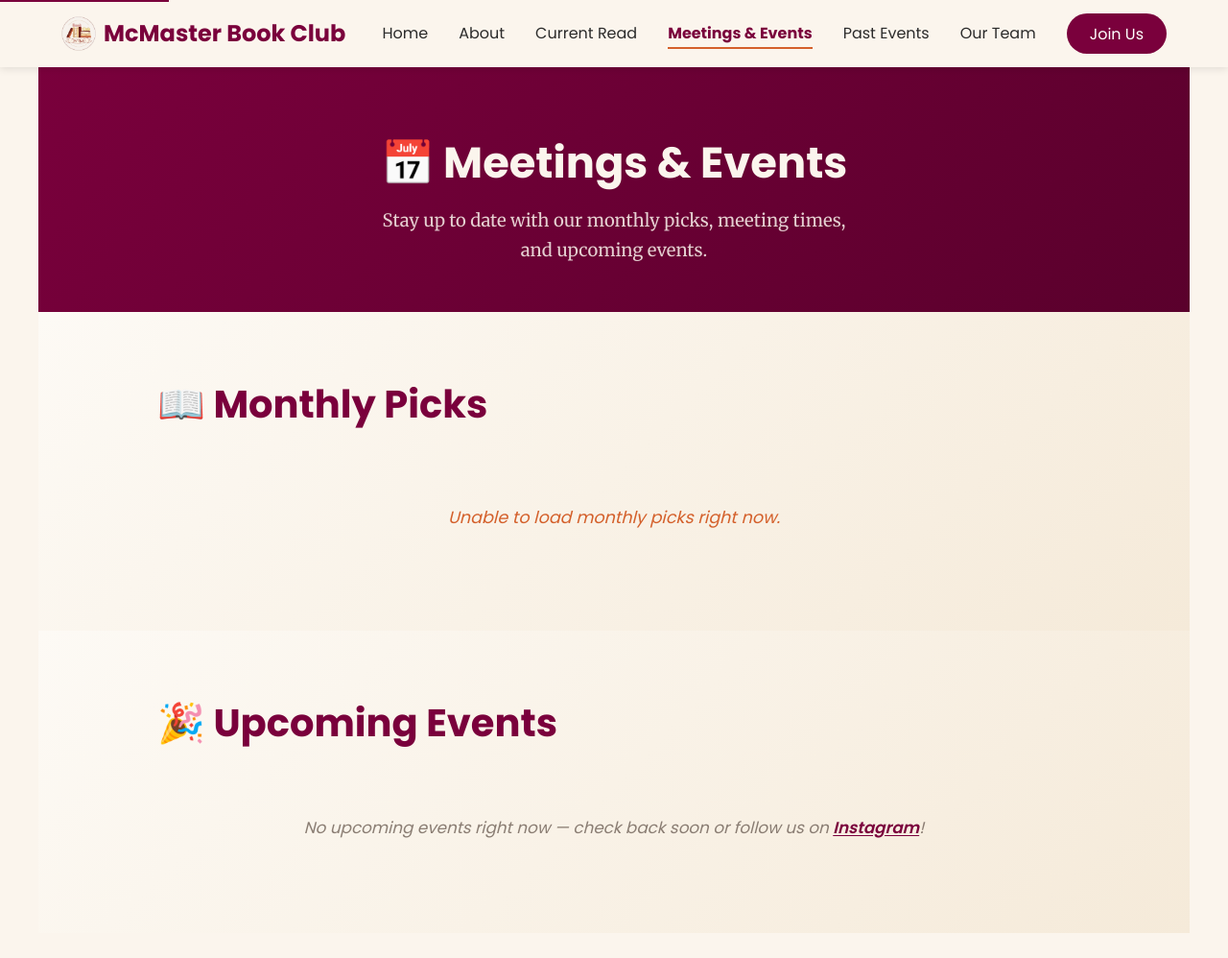
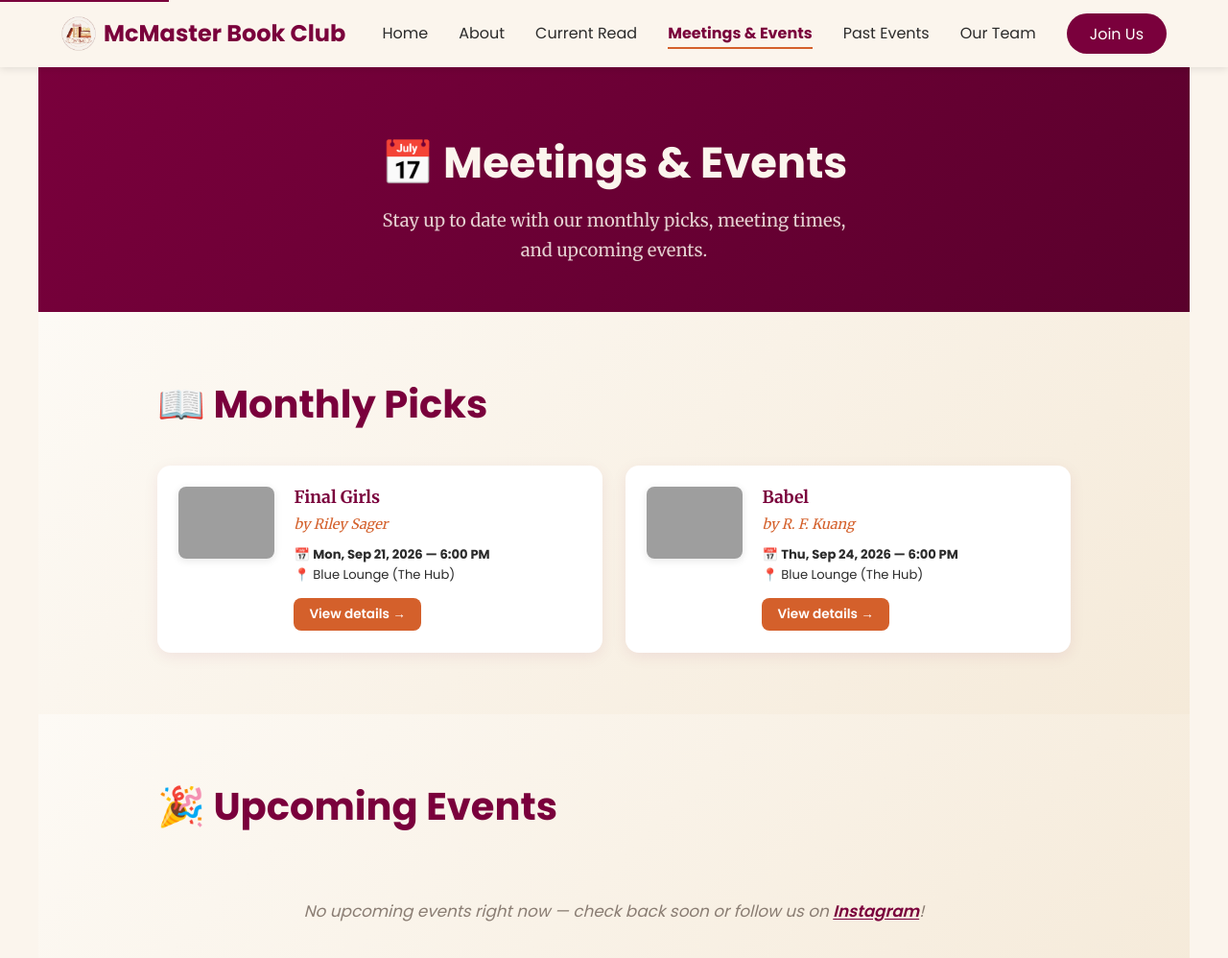
Before and after one commit to ParthNark/mcmaster-book-club, a plain HTML site: page meetings-events.html in a window 1280 px wide. Shown: the top 998 px of the page at 96% size. Drawn offline with Linux system fonts and the light colour scheme; no server answers; grey boxes are pictures that could not be loaded.

Commit message:
feat: edit books and events through Pages CMS
Move books, voting settings and events out of the Google Sheet into
data/books.json and data/events.json, edited through Pages CMS
(.pages.yml). The site reads these local files instead of calling
Apps Script, which still handles newsletter signups and trivia.

- One books list with a status field (current / upcoming / past);
  archiving a book is a status change instead of copying rows
- Tags and prompts are real lists, fixing comma-separated tags
  showing as a single tag
- Events hide automatically after their date and sort by date;
  RSVP links work again (the Sheet header was misspelled "rvsp_url")
- Remove the stale data/current.json fallback
- README documents the new update workflow

Co-Authored-By: Claude Opus 5.5 <noreply@anthropic.com>

```diff
--- /dev/null
+++ b/data/books.json
@@ -0,0 +1,91 @@
+{
+  "voting_open": false,
+  "vote_form_url": "",
+  "books": [
+    {
+      "status": "current",
+      "isbn": "9781101985366",
+      "work_id": "",
+      "title": "Final Girls",
+      "author": "Riley Sager",
+      "month": "September 2026",
+      "summary": "",
+      "tags": ["Horror", "Mystery", "Thriller", "Crime", "Suspense"],
+      "meeting_time": "Mon, Sep 21, 2026 — 6:00 PM",
+      "meeting_location": "Blue Lounge (The Hub)",
+      "meeting_notes": "",
+      "discussion_prompts": [
+        "What stood out?",
+        "Favorite character?",
+        "Key theme?",
+        "Would you recommend it?"
+      ],
+      "goodreads_url": "",
+      "rating_text": ""
+    },
+    {
+      "status": "current",
+      "isbn": "9780063021426",
+      "work_id": "",
+      "title": "Babel",
+      "author": "R. F. Kuang",
+      "month": "September 2026",
+      "summary": "",
+      "tags": ["Fantasy", "Historical Fiction", "Dark Academia"],
+      "meeting_time": "Thu, Sep 24, 2026 — 6:00 PM",
+      "meeting_location": "Blue Lounge (The Hub)",
+      "meeting_notes": "",
+      "discussion_prompts": [],
+      "goodreads_url": "",
+      "rating_text": ""
+    },
+    {
+      "status": "past",
+      "isbn": "",
+      "work_id": "",
+      "title": "A Game of Thorns",
+      "author": "George R.R. Martin",
+      "month": "January Fantasy Book",
+      "summary": "An epic tale of political intrigue, shifting alliances, and looming supernatural threats, where noble families battle for control of the Iron Throne in a brutal and unpredictable fantasy world.",
+      "tags": [],
+      "meeting_time": "",
+      "meeting_location": "",
+      "meeting_notes": "",
+      "discussion_prompts": [],
+      "goodreads_url": "",
+      "rating_text": ""
+    },
+    {
+      "status": "past",
+      "isbn": "",
+      "work_id": "",
+      "title": "The Metamorphosis",
+      "author": "Franz Kafka",
+      "month": "January General Book",
+      "summary": "A haunting exploration of alienation and identity, this novella follows Gregor Samsa after he mysteriously transforms into an insect, revealing the fragility of family, duty, and human connection.",
+      "tags": [],
+      "meeting_time": "",
+      "meeting_location": "",
+      "meeting_notes": "",
+      "discussion_prompts": [],
+      "goodreads_url": "",
+      "rating_text": ""
+    },
+    {
+      "status": "past",
+      "isbn": "",
+      "work_id": "",
+      "title": "Anne of Green Gables",
+      "author": "L. M. Montgomery",
+      "month": "December Nostalgia Book",
+      "summary": "A heartwarming coming-of-age story about imaginative and spirited Anne Shirley, whose arrival at Green Gables transforms the lives of those around her in the charming community of Avonlea.",
+      "tags": [],
+      "meeting_time": "",
+      "meeting_location": "",
+      "meeting_notes": "",
+      "discussion_prompts": [],
+      "goodreads_url": "",
+      "rating_text": ""
+    }
+  ]
+}
--- /dev/null
+++ b/data/events.json
@@ -0,0 +1,13 @@
+{
+  "events": [
+    {
+      "title": "Clubfest!!!",
+      "date": "2026-09-15",
+      "time": "10:00 AM",
+      "location": "Table 141, BSB Field",
+      "description": "Come visit our awesome booth at McMaster Club Fest!!",
+      "instagram_url": "",
+      "rsvp_url": ""
+    }
+  ]
+}
--- a/js/api.js
+++ b/js/api.js
@@ -1,138 +1,144 @@
 /**
- * McMaster Book Club — API Client
- * ================================
- * Shared fetch functions for talking to the Google Apps Script backend.
+ * McMaster Book Club — Data & API Client
+ * ======================================
  * Loaded via <script src="js/api.js"></script> (no modules, no bundler).
  *
- * SETUP: Replace the URL below with your deployed Web App URL.
+ * Books and events come from JSON files in this repo, edited through
+ * Pages CMS (see .pages.yml):
+ *   data/books.json   — current / upcoming / past books + voting settings
+ *   data/events.json  — events
+ *
+ * Newsletter signups and trivia still go to the Google Apps Script web app.
  */
 
 /* ──────────────────────────────────────────────
-   CONFIGURATION — Paste your Web App URL here
+   Apps Script Web App URL (newsletter + trivia only)
    ────────────────────────────────────────────── */
 var API_BASE = "https://script.google.com/macros/s/AKfycbz8VjmaiJJ5qF90N9Sjwhi-LWNS-MU7ykSZ8PwkDJhBvc55I10FvMKNzXx7ZFsQvBrJ9w/exec";
 /* ────────────────────────────────────────────── */
 
-// ─── Session cache for API responses (avoids re-fetching on page nav) ───────
-var API_CACHE_TTL = 5 * 60 * 1000; // 5 minutes
+// Each data file is fetched at most once per page load.
+var _dataFiles = {};
 
-function _apiCacheGet(key) {
-  try {
-    var raw = sessionStorage.getItem('api_' + key);
-    if (!raw) return null;
-    var cached = JSON.parse(raw);
-    if (Date.now() - cached._ts > API_CACHE_TTL) {
-      sessionStorage.removeItem('api_' + key);
-      return null;
-    }
-    return cached.data;
-  } catch (e) { return null; }
+function _loadDataFile(path) {
+  if (!_dataFiles[path]) {
+    // no-cache: the browser revalidates, so CMS edits show up on the next visit
+    _dataFiles[path] = fetch(path, { cache: 'no-cache' }).then(function (res) {
+      if (!res.ok) throw new Error('Could not load ' + path);
+      return res.json();
+    });
+  }
+  return _dataFiles[path];
 }
 
-function _apiCacheSet(key, data) {
-  try {
-    sessionStorage.setItem('api_' + key, JSON.stringify({ data: data, _ts: Date.now() }));
-  } catch (e) { /* storage full */ }
+function _asList(val) {
+  if (Array.isArray(val)) {
+    return val.map(function (v) { return String(v).trim(); }).filter(Boolean);
+  }
+  return [];
 }
 
-
-/**
- * Fetch the current-read data from the "current" sheet tab.
- * Always returns { books: [{...}, ...], voting_open: bool, vote_form_url: string }.
- * Handles edge cases: old flat format, missing books array, empty responses.
- * Cached in sessionStorage for 5 minutes.
- * @returns {Promise<Object>}
- */
-function getCurrent() {
-  var cached = _apiCacheGet('current');
-  if (cached) return Promise.resolve(_normalizeCurrent(cached));
-
-  return fetch(API_BASE + "?path=current")
-    .then(function (res) { return res.json(); })
-    .then(function (data) {
-      _apiCacheSet('current', data);
-      return _normalizeCurrent(data);
-    });
+function _booksWithStatus(data, status) {
+  var books = (data && Array.isArray(data.books)) ? data.books : [];
+  return books.filter(function (b) {
+    return b && String(b.status || '').toLowerCase() === status;
+  });
 }
 
 /**
- * Normalize the API response so every consumer sees a stable shape:
- *   { books: [{id, isbn, ...}, ...], voting_open: bool, vote_form_url: string }
+ * Current reads.
+ * @returns {Promise<{books: Array, voting_open: boolean, vote_form_url: string}>}
  */
-function _normalizeCurrent(data) {
-  if (!data) return { books: [], voting_open: false, vote_form_url: '' };
+function getCurrent() {
+  return _loadDataFile('data/books.json').then(function (data) {
+    var books = _booksWithStatus(data, 'current')
+      .filter(function (b) { return b.isbn || b.work_id || b.title; })
+      .map(function (b, i) {
+        return {
+          id: 'book' + (i + 1),           // used for current-read.html#book1 anchors
+          isbn: b.isbn || '',
+          work_id: b.work_id || '',
+          title: b.title || '',
+          author: b.author || '',
+          custom_summary: b.summary || '',
+          tags: _asList(b.tags),
+          meeting_time: b.meeting_time || '',
+          meeting_location: b.meeting_location || '',
+          meeting_notes: b.meeting_notes || '',
+          discussion_prompts: _asList(b.discussion_prompts),
+          goodreads_url: b.goodreads_url || '',
+          rating_text: b.rating_text || ''
+        };
+      });
 
-  // Ensure books is always an array
-  var books;
-  if (Array.isArray(data.books)) {
-    books = data.books;
-  } else if (data.isbn || data.work_id || data.title) {
-    // Old flat format — wrap in array
-    books = [data];
-  } else {
-    books = [];
-  }
-
-  // Filter out books that lack any identifier (isbn, work_id, or title)
-  books = books.filter(function (b) {
-    return (b.isbn && b.isbn.trim() !== '') ||
-           (b.work_id && b.work_id.trim() !== '') ||
-           (b.title && b.title.trim() !== '');
+    return {
+      books: books,
+      voting_open: data.voting_open === true,
+      vote_form_url: data.vote_form_url || ''
+    };
   });
-
-  // Ensure each book has an id
-  for (var i = 0; i < books.length; i++) {
-    if (!books[i].id) books[i].id = 'book' + (i + 1);
-    // Ensure tags and discussion_prompts are always arrays
-    if (books[i].tags && typeof books[i].tags === 'string') {
-      books[i].tags = books[i].tags.split(';').map(function(t) { return t.trim(); }).filter(Boolean);
-    }
-    if (!Array.isArray(books[i].tags)) books[i].tags = [];
-    if (books[i].discussion_prompts && typeof books[i].discussion_prompts === 'string') {
-      books[i].discussion_prompts = books[i].discussion_prompts.split('|').map(function(t) { return t.trim(); }).filter(Boolean);
-    }
-    if (!Array.isArray(books[i].discussion_prompts)) books[i].discussion_prompts = [];
-  }
-
-  return {
-    books: books,
-    voting_open: data.voting_open === true || String(data.voting_open).toUpperCase() === 'TRUE',
-    vote_form_url: data.vote_form_url || ''
-  };
 }
 
 /**
- * Fetch past reads from the "past" sheet tab.
- * Cached in sessionStorage for 5 minutes.
+ * Past reads, in file order (newest first).
  * @returns {Promise<Array>} — [{ title, author, month, short_blurb }, ...]
  */
 function getPast() {
-  var cached = _apiCacheGet('past');
-  if (cached) return Promise.resolve(cached);
+  return _loadDataFile('data/books.json').then(function (data) {
+    return _booksWithStatus(data, 'past')
+      .filter(function (b) { return b.title; })
+      .map(function (b) {
+        return {
+          title: b.title,
+          author: b.author || '',
+          month: b.month || '',
+          short_blurb: b.summary || ''
+        };
+      });
+  });
+}
 
-  return fetch(API_BASE + "?path=past")
-    .then(function (res) { return res.json(); })
-    .then(function (data) {
-      _apiCacheSet('past', data);
-      return data;
-    });
+var _DAYS = ['Sun', 'Mon', 'Tue', 'Wed', 'Thu', 'Fri', 'Sat'];
+var _MONTHS = ['Jan', 'Feb', 'Mar', 'Apr', 'May', 'Jun', 'Jul', 'Aug', 'Sep', 'Oct', 'Nov', 'Dec'];
+
+// "2026-09-15" → Date at local midnight (avoids the UTC off-by-one-day shift)
+function _parseISODate(str) {
+  var m = /^(\d{4})-(\d{2})-(\d{2})/.exec(String(str || ''));
+  if (!m) return null;
+  return new Date(Number(m[1]), Number(m[2]) - 1, Number(m[3]));
 }
 
 /**
- * Fetch events from the "events" sheet tab.
- * Cached in sessionStorage for 5 minutes.
+ * Upcoming events, soonest first. Events are hidden the day after their date.
  * @returns {Promise<Array>} — [{ title, date, time, location, description, instagram_embed_url, rsvp_url }, ...]
  */
 function getEvents() {
-  var cached = _apiCacheGet('events');
-  if (cached) return Promise.resolve(cached);
+  return _loadDataFile('data/events.json').then(function (data) {
+    var events = (data && Array.isArray(data.events)) ? data.events : [];
+    var today = new Date();
+    today.setHours(0, 0, 0, 0);
 
-  return fetch(API_BASE + "?path=events")
-    .then(function (res) { return res.json(); })
-    .then(function (data) {
-      _apiCacheSet('events', data);
-      return data;
-    });
+    return events
+      .filter(function (ev) { return ev && ev.title; })
+      .map(function (ev) { return { ev: ev, d: _parseISODate(ev.date) }; })
+      .filter(function (x) { return !x.d || x.d >= today; })
+      .sort(function (a, b) {
+        if (!a.d || !b.d) return a.d ? -1 : (b.d ? 1 : 0);
+        return a.d - b.d;
+      })
+      .map(function (x) {
+        var d = x.d;
+        return {
+          title: x.ev.title,
+          date: d ? (_DAYS[d.getDay()] + ', ' + _MONTHS[d.getMonth()] + ' ' + d.getDate() + ', ' + d.getFullYear()) : String(x.ev.date || ''),
+          time: x.ev.time || '',
+          location: x.ev.location || '',
+          description: x.ev.description || '',
+          instagram_embed_url: x.ev.instagram_url || '',
+          rsvp_url: x.ev.rsvp_url || ''
+        };
+      });
+  });
 }
 
 /**
--- a/js/openlibrary.js
+++ b/js/openlibrary.js
@@ -49,7 +49,7 @@ function _olCacheSet(config, data) {
 
 /**
  * Main entry point. Tries ISBN → work_id → title search, in order.
- * @param {Object} config — from Google Sheets / data/current.json
+ * @param {Object} config — a current book from getCurrent() (data/books.json)
  * @returns {Promise<Object>} normalized book data
  */
 async function fetchBookFromOpenLibrary(config) {
--- a/meetings-events.html
+++ b/meetings-events.html
@@ -162,18 +162,7 @@
             var errorEl   = document.getElementById('me-picks-error');
 
             try {
-                var config;
-                if (typeof getCurrent === 'function' &&
-                    typeof API_BASE !== 'undefined' &&
-                    API_BASE !== 'PASTE_WEB_APP_URL_HERE') {
-                    config = await getCurrent();
-                    if (!config || config.error) throw new Error('API error');
-                } else {
-                    var res = await fetch('data/current.json');
-                    if (!res.ok) throw new Error('Local JSON failed');
-                    config = await res.json();
-                }
-
+                var config = await getCurrent();
                 var books = config.books || [];
                 if (books.length === 0) throw new Error('No books in response');
 
@@ -225,12 +214,6 @@
             var errorEl     = document.getElementById('me-events-error');
 
             try {
-                if (typeof getEvents !== 'function' ||
-                    typeof API_BASE === 'undefined' ||
-                    API_BASE === 'PASTE_WEB_APP_URL_HERE') {
-                    throw new Error('API not configured');
-                }
-
                 var events = await getEvents();
                 if (!Array.isArray(events) || events.length === 0) {
                     throw new Error('No events');
```
Also changed, not shown: current-read.html (+2 -30 lines), data/current.json (deleted, +0 -20 lines), index.html (+2 -14 lines), 3 other files.
